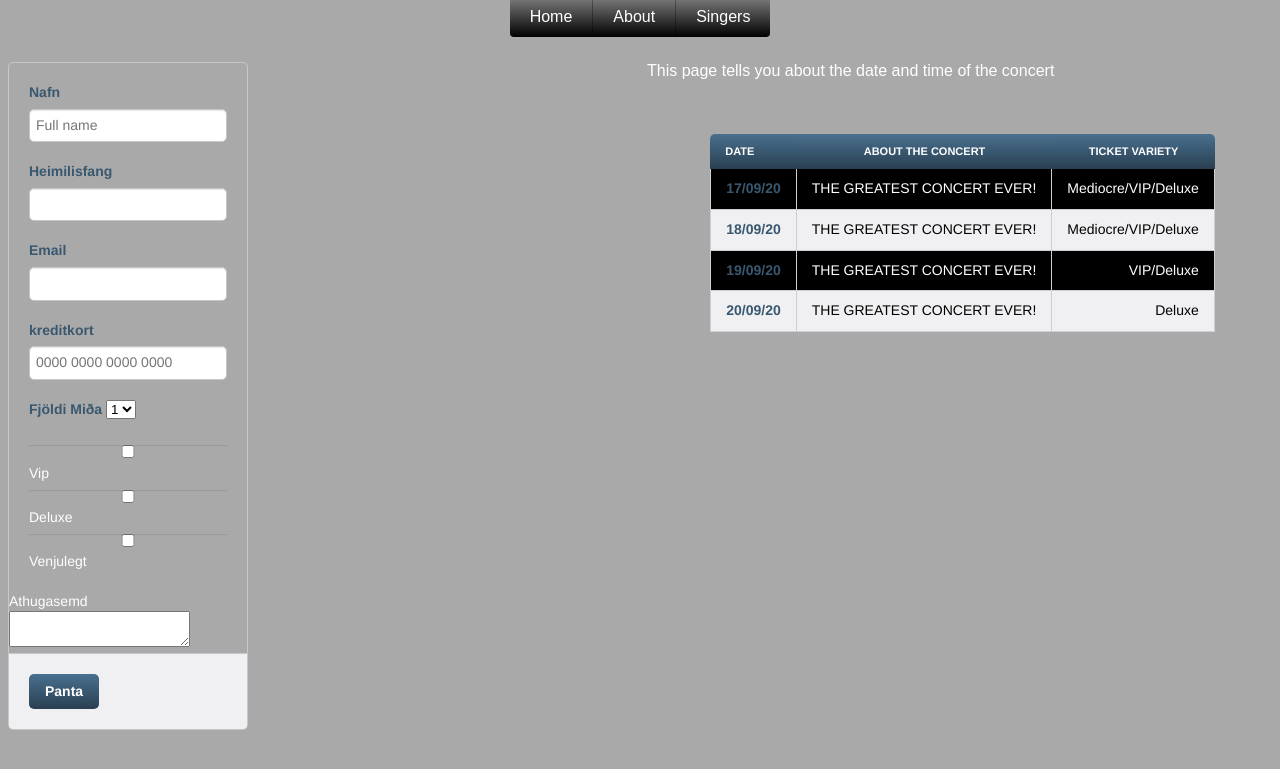
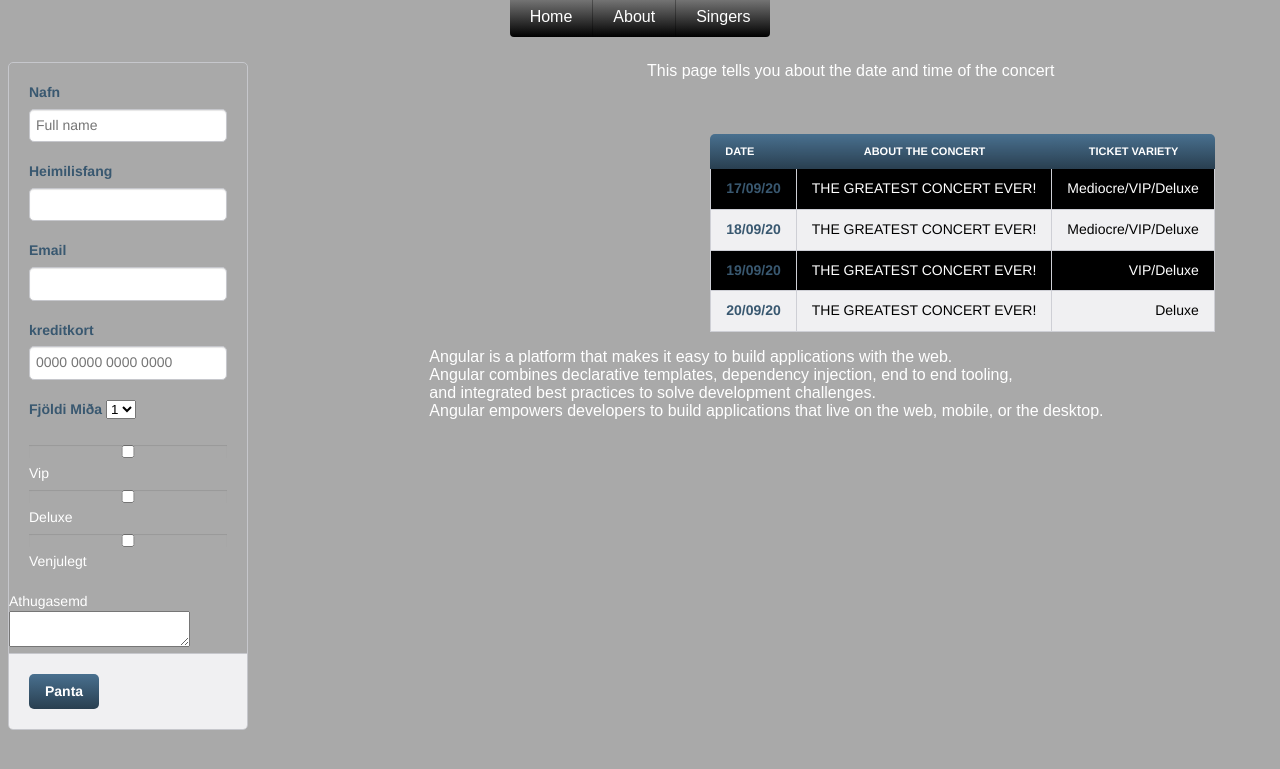
Before and after one commit to Huginn-Muninn/HuginnMuninn.github.io, a Jekyll site: the page built from about.html, in a window 1280 px wide. Shown: the top 769 px of the page. Built offline with Jekyll 4.4.1, drawn with Linux system fonts in a browser that asks for light colours.

Commit message:
Update about.html

```diff
--- a/about.html
+++ b/about.html
@@ -52,3 +52,9 @@ title: About
     </table>
   </a>
 </div>
+<div class="fyrirtaeki">
+  <p class="pfyrirtaeki">Angular is a platform that makes it easy to build applications with the web.<br>
+    Angular combines declarative templates, dependency injection, end to end tooling,<br>
+    and integrated best practices to solve development challenges.<br>
+    Angular empowers developers to build applications that live on the web, mobile, or the desktop.</p>
+</div>
```
